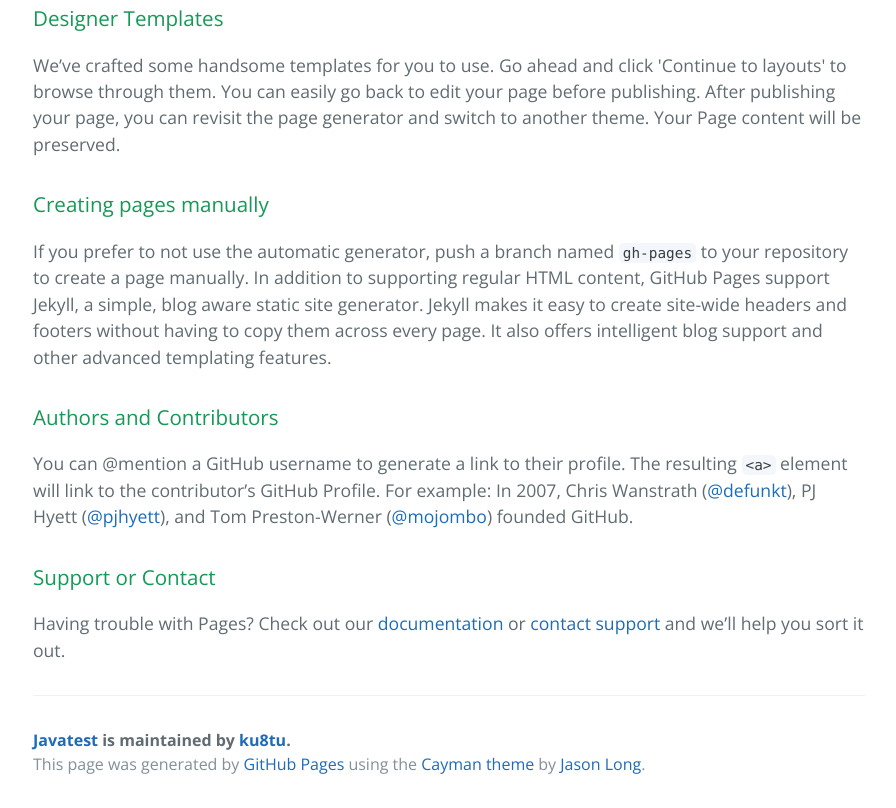
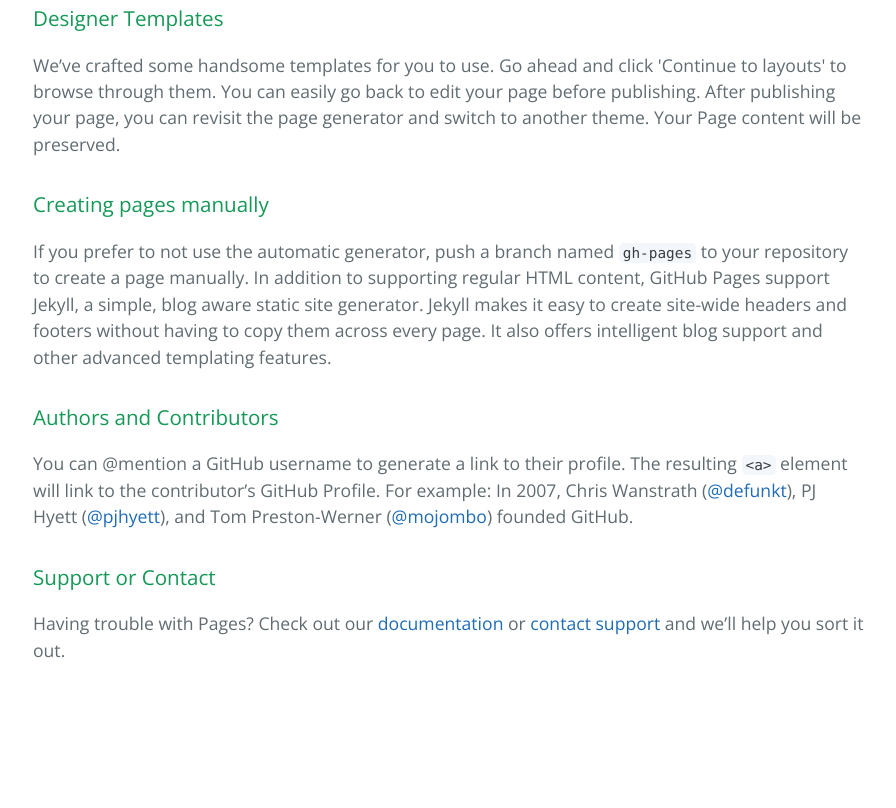
Before and after one commit to ku8tu/JavaTest, a plain HTML site: page index.html in a window 1280 px wide. Shown: the part 678-1486 px from the top of the page, without its empty margins (191-1087 px from the left). After the commit the page ends 1391 px from the top, so only its background shows below. Drawn offline with nearby package versions, Linux system fonts and the light colour scheme.

Commit message:
Update index.html

```diff
--- a/index.html
+++ b/index.html
@@ -47,11 +47,6 @@
 
 <p>Having trouble with Pages? Check out our <a href="https://help.github.com/pages">documentation</a> or <a href="https://github.com/contact">contact support</a> and we’ll help you sort it out.</p>
 
-      <footer class="site-footer">
-        <span class="site-footer-owner"><a href="https://github.com/ku8tu/JavaTest">Javatest</a> is maintained by <a href="https://github.com/ku8tu">ku8tu</a>.</span>
-
-        <span class="site-footer-credits">This page was generated by <a href="https://pages.github.com">GitHub Pages</a> using the <a href="https://github.com/jasonlong/cayman-theme">Cayman theme</a> by <a href="https://twitter.com/jasonlong">Jason Long</a>.</span>
-      </footer>
 
     </section>
 
```
